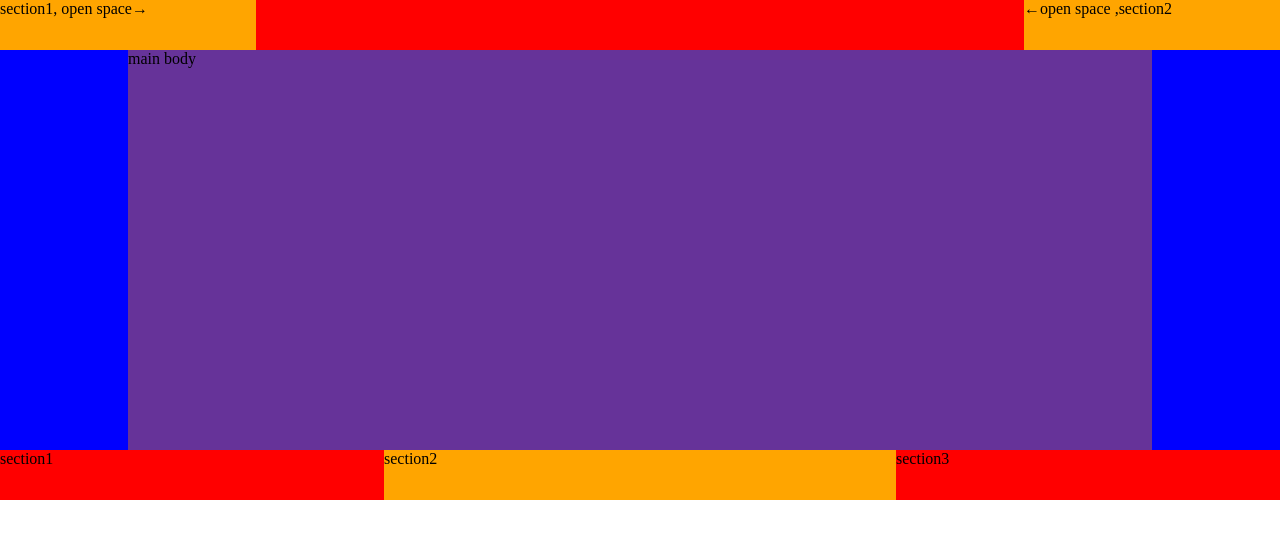
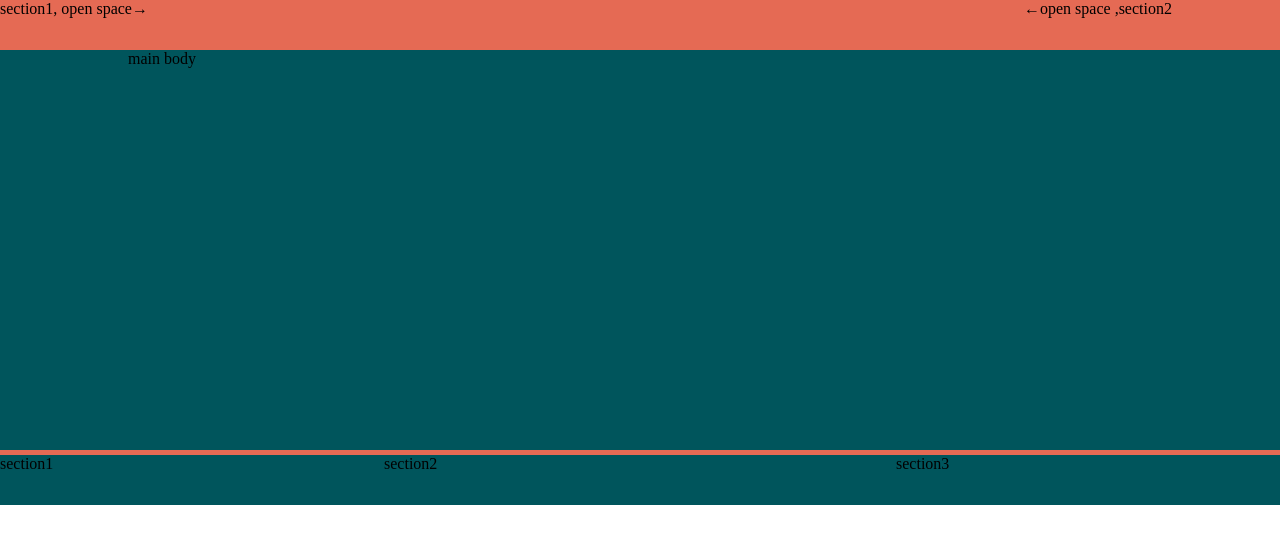
Before and after one commit to JorisLousberg/room8, a PHP site: page / in a window 1280 px wide. Shown: the top 544 px of the page. Run offline with PHP 8.4, Linux system fonts and the light colour scheme.

Commit message:
added vista colors

```diff
--- a/css/mainstyle.css
+++ b/css/mainstyle.css
@@ -8,20 +8,23 @@ body{
     height: 50px;
     width: 100%;
     float: left;
-    background-color: red;
+    background-color: rgb(229, 106, 84);
+    vista kleuren:
+oranje: #E56A54
+groen: #00555C
 
 }
 .upper_left{
     height: 100%;
     width: /*fit-content*/20%;
     float: left;
-    background-color: orange;
+    background-color: transparent;
 }
 .upper_right{
     height: 100%;
     width: /*fit-content*/20%;
     float: right;
-    background-color: orange;
+    background-color: transparent;
 }
 /*middle layout*/
 .middle{
@@ -29,7 +32,7 @@ body{
     width:  100%;
     float: left;
     display: flex;
-    background-color: green;
+    background-color: rgb(0, 85, 92);
 
 }
 
@@ -37,7 +40,7 @@ body{
     height: 100%;
     width: 10%;
     float: left;
-    background-color: blue;
+    background-color: transparent;
     color: transparent;/*the text keeps the border from hiding under top div*/
 
 }
@@ -45,14 +48,14 @@ body{
     height: 100%;
     width: 80%;
     float: left;
-    background-color: rebeccapurple;
+    background-color: transparent;
 
 }
 .middle_right{
     height: 100%;
     width: 10%;
     float: left;
-    background-color: blue;
+    background-color: transparent;
     color: transparent;/*the text keeps the border from hiding under top div*/
 
 }
@@ -61,26 +64,28 @@ body{
     height: 50px ;
     width:  100%;
     float: left;
+    border-top:solid 5px rgb(229, 106, 84);
+    background-color:rgb(0, 85, 92);
 
 }
 .lower_left{
     height: 100%;
     width: 30%;
     float: left;
-    background-color: red;
+    background-color: transparent;
     position: relative;
 }
 .lower_middle{
     height: 100%;
     width: 40%;
     float: left;
-    background-color: orange;
+    background-color: transparent;
     position: relative;
 }
 .lower_right{
     height: 100%;
     width: 30%;
     float: left;
-    background-color: red;
+    background-color: transparent;
     position: relative;
 }
```
